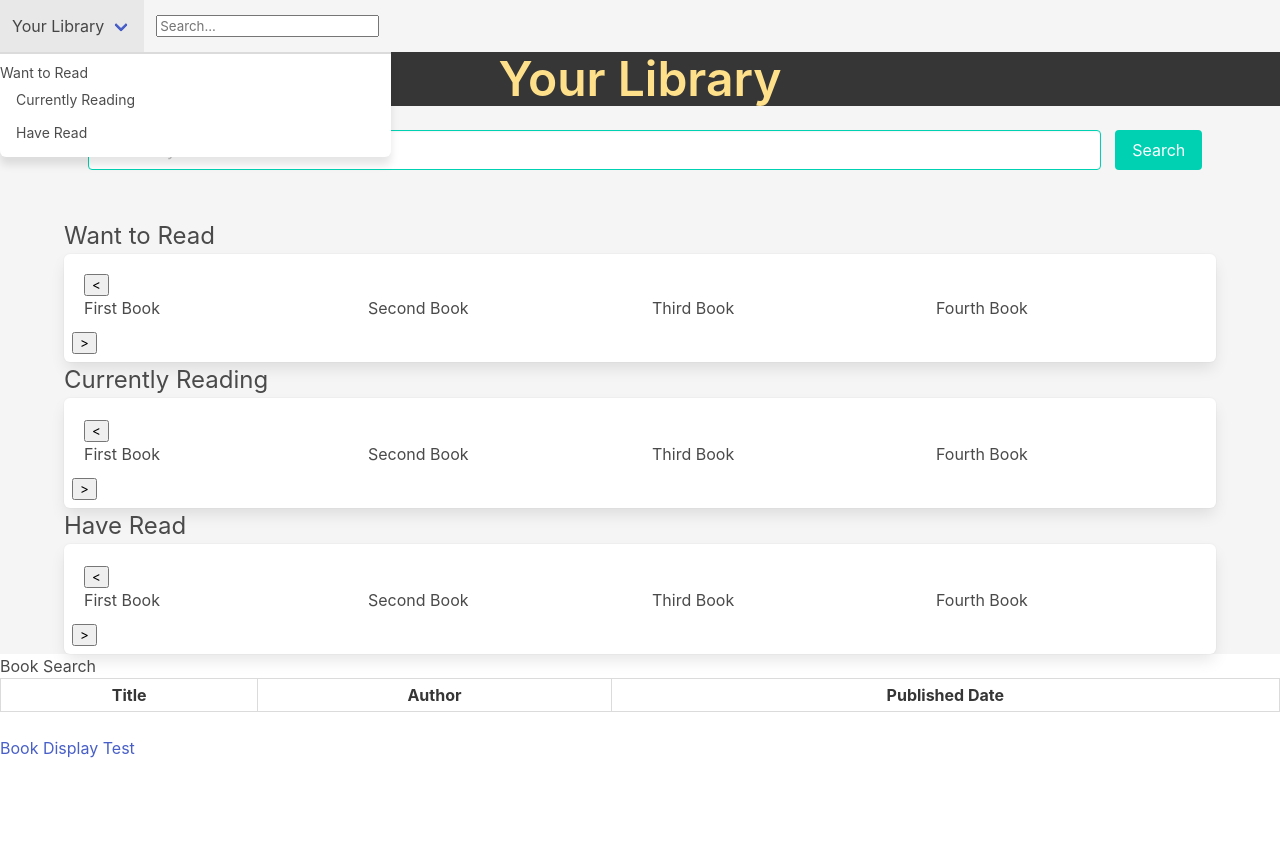
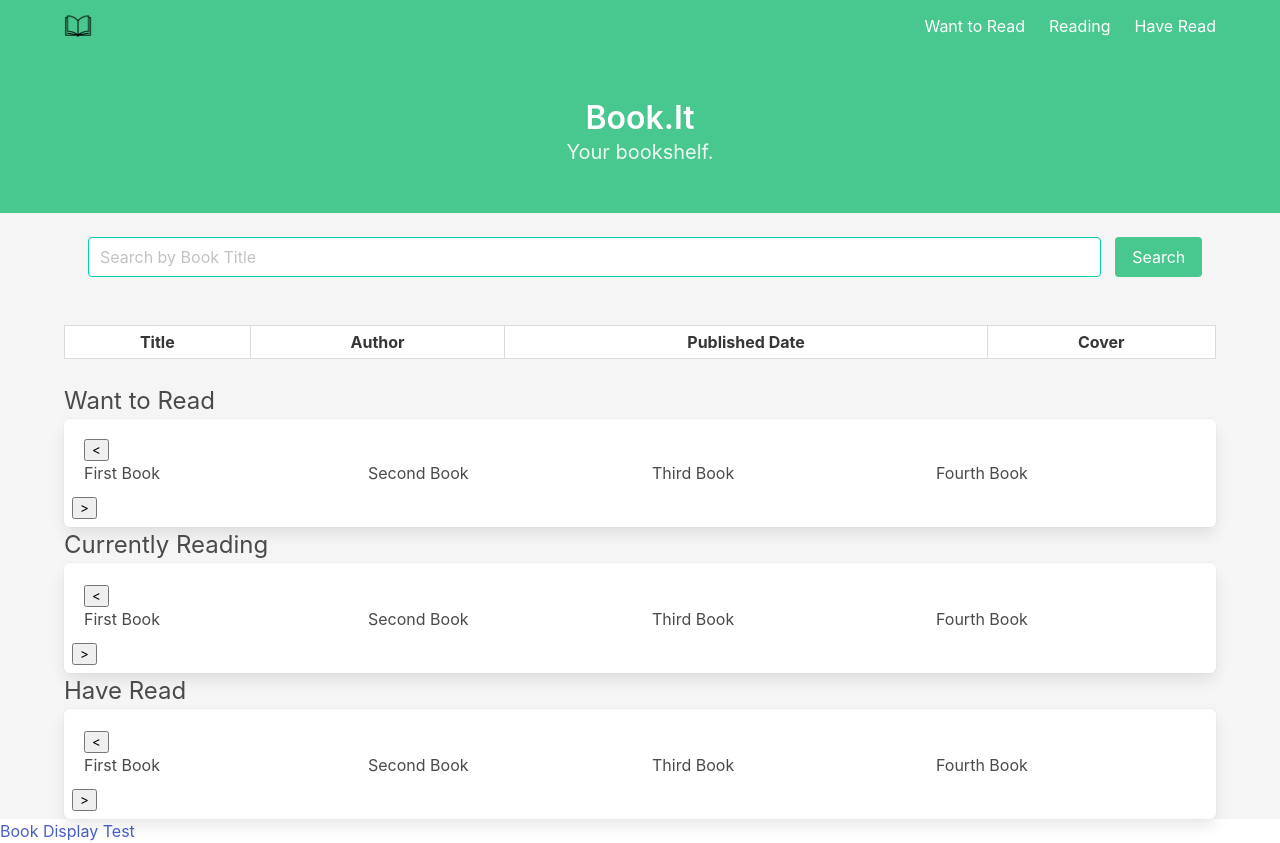
Before and after one commit to codemodeactivate/book-it, a plain HTML site: page index.html in a window 1280 px wide. Before the commit the page ends 800 px from the top, so only its background shows below. Drawn offline with nearby package versions, Linux system fonts and the light colour scheme.

Commit message:
restyled header area, nav, moved search bar, and put tabe in line with rest of flow

```diff
--- a/index.html
+++ b/index.html
@@ -1,52 +1,65 @@
 <!DOCTYPE html>
 
 <html lang="en">
+
 <head>
   <meta charset="UTF-8" />
   <meta http-equiv="X-UA-Compatible" content="IE=edge" />
-        <meta name="viewport" content="width=device-width, initial-scale=1.0"/>
-        <link
-            rel="stylesheet"
-            href="https://cdn.jsdelivr.net/npm/bulma@0.9.4/css/bulma.min.css"/>
-        <link
-            rel="stylesheet"
-            href="https://cdnjs.cloudflare.com/ajax/libs/font-awesome/6.4.0/css/all.min.css"
+  <meta name="viewport" content="width=device-width, initial-scale=1.0" />
+  <link rel="stylesheet" href="https://cdn.jsdelivr.net/npm/bulma@0.9.4/css/bulma.min.css" />
+  <link rel="stylesheet" href="https://cdnjs.cloudflare.com/ajax/libs/font-awesome/6.4.0/css/all.min.css"
     integrity="sha512-iecdLmaskl7CVkqkXNQ/ZH/XLlvWZOJyj7Yy7tcenmpD1ypASozpmT/E0iPtmFIB46ZmdtAc9eNBvH0H/ZpiBw=="
-            crossorigin="anonymous"
-            referrerpolicy="no-referrer"/>
+    crossorigin="anonymous" referrerpolicy="no-referrer" />
   <title>My Library</title>
 </head>
+
 <body>
   <!--START OF CLAUDIA-->
-        <header class="hero is-light">
-            <nav class="navbar" role="navigation" aria-label="main navigation">
-                <div class="navbar-item has-dropdown is-hoverable">
-                    <a class="navbar-link">
-                      Your Library
+  <header class="hero is-light is-success">
+    <div class="hero-head">
+      <nav class="navbar">
+        <div class="container">
+          <div class="navbar-brand">
+            <a class="navbar-item">
+              <img src="./assets/img/logo.png" alt="Logo" class="image"/>
             </a>
-
-                    <div class="navbar-dropdown">
-                      <a href=".want-to-read" clss="navbar-item">
+            <span class="navbar-burger" data-target="navbarMenuHeroA">
+              <span></span>
+              <span></span>
+              <span></span>
+            </span>
+          </div>
+          <div id="navbarMenuHeroA" class="navbar-menu">
+            <div class="navbar-end">
+              <a class="navbar-item">
                 Want to Read
               </a>
-                      <a href=".currently-reading" class="navbar-item">
-                        Currently Reading
+              <a class="navbar-item">
+                Reading
               </a>
-                      <a href=".have-read" class="navbar-item">
+              <a class="navbar-item">
                 Have Read
               </a>
             </div>
-                      <div class="navbar-end">
-                        <div class="navbar-item">
-                <input type="text" placeholder="Search..."> </input>
-
+          </div>
         </div>
       </nav>
+    </div>
+
+    <!-- Hero content: will be in the middle -->
+    <div class="hero-body">
+      <div class="container has-text-centered">
+        <p class="title">
+          Book.It
+        </p>
+        <p class="subtitle">
+          Your bookshelf.
+        </p>
+      </div>
+    </div>
   </header>
   <main>
-            <section class="has-background-dark">
-                <h1 class="title is-1 has-text-centered has-text-warning">Your Library</h1>
-            </section>
+
     <section class="hero has-background-light">
       <section>
         <div class="container">
@@ -54,13 +67,32 @@
           <div class="column is-fullwidth is-flex level">
             <div class="column is-11 level-item">
               <form>
-                  <input type="text" id="bookName" name="bookName" class="input is-primary" placeholder="Search by Book Title"/>
+                <input type="text" id="bookName" name="bookName" class="input is-primary"
+                  placeholder="Search by Book Title" />
             </div>
             <div class="level-item">
-                  <button type="submit" class="button is-primary">Search</button>
+              <button type="submit" class="button is-success">Search</button>
               </form>
             </div>
           </div>
+
+          <table id="results" class="table is-bordered is-striped is-narrow is-hoverable is-fullwidth">
+            <!--This will end up being a sibling of the other parts Claudia is working on for page 'one'-->
+            <thead>
+
+              <tr>
+                <a href="#" target="_blank">
+                  <th class="has-text-centered">Title</th>
+                  <th class="has-text-centered">Author</th>
+                  <th class="has-text-centered">Published Date</th>
+                  <th class="has-text-centered">Cover</th>
+                </a>
+              </tr>
+
+            </thead>
+            <tbody></tbody>
+          </table>
+
 
           <div class="want-to-read"></div>
           <h1 class="is-size-4 has-text-left">Want to Read</h1>
@@ -136,29 +168,13 @@
         </div>
         </div>
       </Section>
-          </section>
+
   </main>
   <!--END OF CLAUDIA-->
 
 
   <!--START OF CHRIS PART-->
-        <h1>Book Search</h1>
 
-        <table id="results" class="table is-bordered is-striped is-narrow is-hoverable is-fullwidth"> <!--This will end up being a sibling of the other parts Claudia is working on for page 'one'-->
-            <thead>
-
-                <tr>
-                    <a href="#" target="_blank">
-                    <th class="has-text-centered">Title</th>
-                    <th class="has-text-centered">Author</th>
-                    <th class="has-text-centered">Published Date</th>
-                    <!--<th class="has-text-centered">Link</th>-->
-                    </a>
-                  </tr>
-
-            </thead>
-            <tbody></tbody>
-        </table>
   <template id="booktemplate">
     <tr>
       <td id="book-title">
@@ -185,16 +201,14 @@
         <p id="book-title" class="modal-card-title has-text-centered">BOOK TITLE</p>
         <button class="delete" aria-label="close"></button>
       </header>
-              <section
-                  class="modal-card-body columns is-multiline mb-0 media">
-                  <div
-                      class="column is-two-fifths is-flex is-flex-direction-column is-justify-content-center v-full">
+      <section class="modal-card-body columns is-multiline mb-0 media">
+        <div class="column is-two-fifths is-flex is-flex-direction-column is-justify-content-center v-full">
           <div class="column is-flex is-flex-direction-column is-justify-content-center">
             <!--Meta Content-->
             <div id="book-title" class="is-flex is-align-items-center">
               BOOK TITLE
             </div>
-                          <div id="book-author"class="is-flex is-align-items-center">
+            <div id="book-author" class="is-flex is-align-items-center">
               AUTHOR
             </div>
             <div id="book-genre" class="is-flex is-align-items-center">
@@ -204,7 +218,7 @@
         </div>
         <div class="column is-three-fifths">
           <figure class="image is-1by1">
-                          <img id="book-image" src="https://bulma.io/images/placeholders/480x640.png" alt="Image Description"/>
+            <img id="book-image" src="https://bulma.io/images/placeholders/480x640.png" alt="Image Description" />
           </figure>
         </div>
         <div class="column is-full is-flex is-justify-content-center">
@@ -212,8 +226,7 @@
             <p class="is-size-3">My Rating</p>
           </div>
         </div>
-                  <div
-                  class="column is-full is-flex is-justify-content-center">
+        <div class="column is-full is-flex is-justify-content-center">
           <div id="my-rating">
             <span class="icon has-text-warning is-large">
               <i class="fa-solid fa-4x fa-star"></i>
@@ -229,8 +242,7 @@
             <p class="is-size-3">Average Rating</p>
           </div>
         </div>
-                  <div
-                      class="column is-full is-flex is-justify-content-center">
+        <div class="column is-full is-flex is-justify-content-center">
           <div id="average-rating">
             <span class="icon has-text-warning is-large">
               <i class="fa-solid fa-4x fa-star"></i>
@@ -302,10 +314,8 @@
         <p class="modal-card-title has-text-centered" id="search-book-title">BOOK TITLE</p>
         <button class="delete" aria-label="close"></button>
       </header>
-                <section
-                    class="modal-card-body columns is-multiline mb-0 media">
-                    <div
-                        class="column is-two-fifths is-flex is-flex-direction-column is-justify-content-center v-full">
+      <section class="modal-card-body columns is-multiline mb-0 media">
+        <div class="column is-two-fifths is-flex is-flex-direction-column is-justify-content-center v-full">
           <div class="column is-flex is-flex-direction-column is-justify-content-center">
             <!--Meta Content-->
             <div id="book-title" class="is-flex is-align-items-center">
@@ -321,7 +331,8 @@
         </div>
         <div class="column is-three-fifths">
           <figure class="image is-1by1">
-                            <img id="search-book-image" src="https://bulma.io/images/placeholders/480x640.png" alt="Image Description"/>
+            <img id="search-book-image" src="https://bulma.io/images/placeholders/480x640.png"
+              alt="Image Description" />
           </figure>
         </div>
         <div class="column is-full is-flex is-justify-content-center">
@@ -329,8 +340,7 @@
             <p class="is-size-3">My Rating</p>
           </div>
         </div>
-                    <div
-                        class="column is-full is-flex is-justify-content-center">
+        <div class="column is-full is-flex is-justify-content-center">
           <div id="average-rating">
             <span class="icon has-text-warning is-large">
               <i class="fa-solid fa-4x fa-star"></i>
@@ -378,4 +388,5 @@
 
   <script src="./assets/js/script.js"></script>
 </body>
+
 </html>
```
Also changed, not shown: assets/img/logo.jpg (added), assets/img/logo.png (added). Lines whose indentation alone changed are shown as unchanged.
